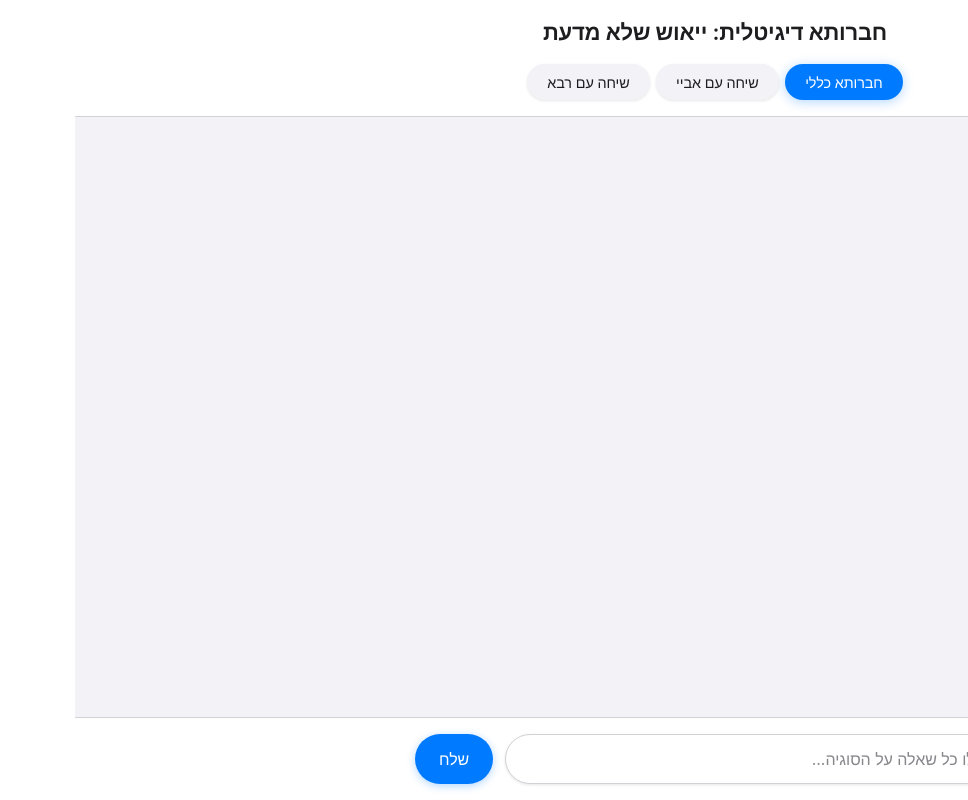
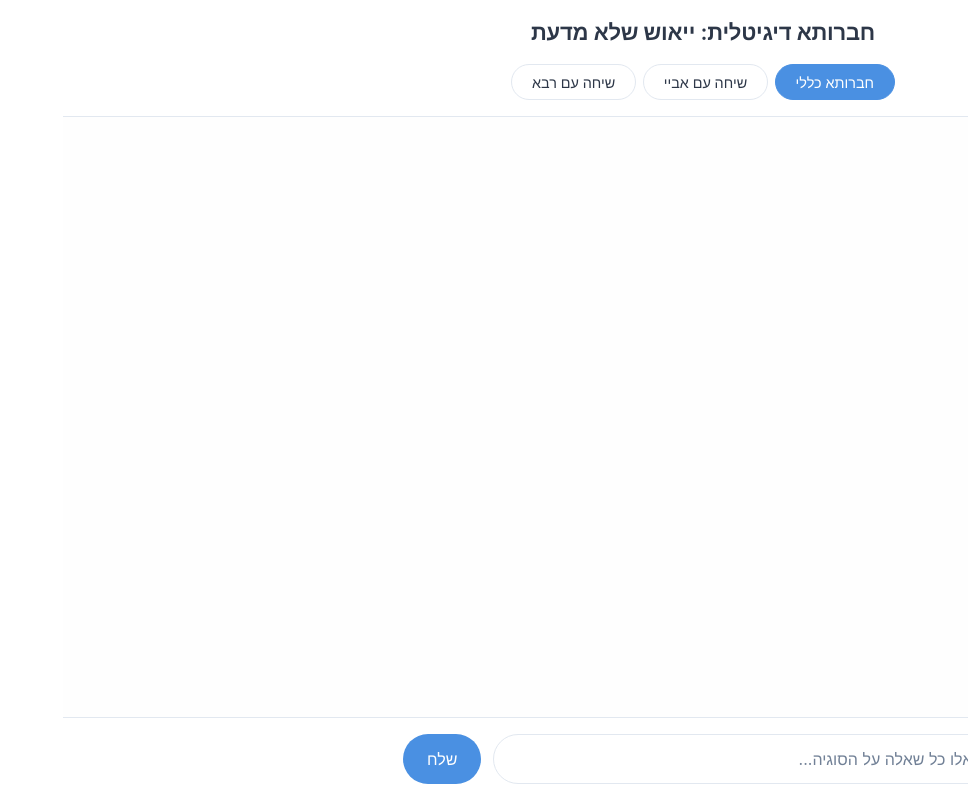
Before and after one commit to YehudaNevo/sugya-app, a React (Vite) app: page / in a window 1280 px wide. Shown: the whole page, without its empty margins (312-1280 px from the left). Built offline with nearby package versions, Linux system fonts and the light colour scheme.

Commit message:
Clean minimal UI: pure cream & chill blue palette, no gradients or fancy effects

```diff
--- a/src/App.css
+++ b/src/App.css
@@ -1,18 +1,20 @@
 /* src/App.css */
 
-/* הגדרות בסיס וצבעים - Apple-inspired */
+/* הגדרות בסיס וצבעים - Clean minimal cream & blue */
 :root {
-  --background-color: #F2F2F7;
-  --text-color: #1D1D1F;
-  --text-secondary: #86868B;
-  --primary-color: #007AFF;
-  --user-bubble-color: #007AFF;
-  --ai-bubble-color: #F2F2F7;
-  --border-color: #D1D1D6;
+  --background-color: #FEFEFE;
+  --text-color: #2D3748;
+  --text-secondary: #718096;
+  --primary-color: #4A90E2;
+  --primary-hover: #357ABD;
+  --user-bubble-color: #E3F2FD;
+  --ai-bubble-color: #F8F9FA;
+  --border-color: #E2E8F0;
   --input-bg: #FFFFFF;
   --card-bg: #FFFFFF;
+  --cream-accent: #FFFBF7;
   --shadow-light: 0 1px 3px rgba(0, 0, 0, 0.1);
-  --shadow-medium: 0 4px 16px rgba(0, 0, 0, 0.1);
+  --shadow-medium: 0 2px 8px rgba(0, 0, 0, 0.1);
   --border-radius: 12px;
   --font-main: -apple-system, BlinkMacSystemFont, 'SF Pro Display', 'Helvetica Neue', sans-serif;
 }
@@ -50,9 +52,7 @@ body {
 .app-header {
   padding: 1.25rem 1rem 1rem 1rem;
   background: var(--card-bg);
-  border-bottom: 0.5px solid var(--border-color);
-  backdrop-filter: blur(20px);
-  -webkit-backdrop-filter: blur(20px);
+  border-bottom: 1px solid var(--border-color);
   z-index: 10;
   flex-shrink: 0;
 }
@@ -77,33 +77,29 @@ body {
 .persona-selector button {
   font-size: 0.9rem;
   padding: 0.5rem 1.25rem;
-  border: none;
+  border: 1px solid var(--border-color);
   border-radius: 20px;
-  background-color: var(--ai-bubble-color);
+  background: var(--card-bg);
   color: var(--text-color);
   cursor: pointer;
-  transition: all 0.3s cubic-bezier(0.25, 0.1, 0.25, 1);
+  transition: all 0.2s ease;
   min-height: 36px;
   font-weight: 500;
-  letter-spacing: -0.005em;
-  box-shadow: var(--shadow-light);
 }
 
 .persona-selector button:hover {
-  background-color: #E5E5EA;
-  transform: translateY(-1px);
-  box-shadow: var(--shadow-medium);
+  background: var(--cream-accent);
+  border-color: var(--primary-color);
 }
 
 .persona-selector button.active {
-  background-color: var(--primary-color);
+  background: var(--primary-color);
   color: white;
-  box-shadow: 0 2px 12px rgba(0, 122, 255, 0.3);
+  border-color: var(--primary-color);
 }
 
 .persona-selector button:active {
-  transform: translateY(0);
-  transition: all 0.1s ease;
+  transform: scale(0.98);
 }
 
 /* חלון הצ'אט */
@@ -155,18 +151,17 @@ body {
   align-self: flex-end;
 }
 .user-message .message {
-  background-color: var(--user-bubble-color);
+  background: var(--primary-color);
   color: white;
-  box-shadow: 0 1px 3px rgba(0, 122, 255, 0.2);
 }
 
 .ai-message {
   align-self: flex-start;
 }
 .ai-message .message {
-  background-color: var(--ai-bubble-color);
+  background: var(--ai-bubble-color);
   color: var(--text-color);
-  box-shadow: var(--shadow-light);
+  border: 1px solid var(--border-color);
 }
 
 .persona-tag {
@@ -180,10 +175,8 @@ body {
 .chat-form-wrapper {
   padding: 1rem;
   padding-bottom: max(1rem, env(safe-area-inset-bottom));
-  border-top: 0.5px solid var(--border-color);
-  background-color: var(--card-bg);
-  backdrop-filter: blur(20px);
-  -webkit-backdrop-filter: blur(20px);
+  border-top: 1px solid var(--border-color);
+  background: var(--card-bg);
   flex-shrink: 0;
 }
 
@@ -198,23 +191,19 @@ body {
 .chat-form input {
   flex-grow: 1;
   padding: 0.875rem 1.125rem;
-  border: 0.5px solid var(--border-color);
+  border: 1px solid var(--border-color);
   border-radius: 25px;
   font-size: 1rem;
   font-family: var(--font-main);
   background-color: var(--input-bg);
   color: var(--text-color);
-  transition: all 0.3s cubic-bezier(0.25, 0.1, 0.25, 1);
+  transition: border-color 0.2s ease;
   min-height: 50px;
-  box-shadow: var(--shadow-light);
-  letter-spacing: -0.003em;
 }
 
 .chat-form input:focus {
   outline: none;
   border-color: var(--primary-color);
-  box-shadow: 0 0 0 4px rgba(0, 122, 255, 0.1);
-  transform: translateY(-1px);
 }
 
 .chat-form input::placeholder {
@@ -225,33 +214,26 @@ body {
   padding: 0.875rem 1.5rem;
   border: none;
   border-radius: 25px;
-  background-color: var(--primary-color);
+  background: var(--primary-color);
   color: white;
   font-size: 1rem;
   font-weight: 500;
   cursor: pointer;
-  transition: all 0.3s cubic-bezier(0.25, 0.1, 0.25, 1);
+  transition: background-color 0.2s ease;
   min-height: 50px;
-  box-shadow: 0 2px 8px rgba(0, 122, 255, 0.3);
-  letter-spacing: -0.003em;
 }
 
 .chat-form button:hover:not(:disabled) {
-  background-color: #0056D2;
-  transform: translateY(-1px);
-  box-shadow: 0 4px 16px rgba(0, 122, 255, 0.4);
+  background: var(--primary-hover);
 }
 
 .chat-form button:active:not(:disabled) {
-  transform: translateY(0);
-  transition: all 0.1s ease;
+  transform: scale(0.98);
 }
 
 .chat-form button:disabled {
-  background-color: var(--text-secondary);
+  background: var(--text-secondary);
   cursor: not-allowed;
-  transform: none;
-  box-shadow: none;
 }
 
 /* אנימציית טעינה */
```
